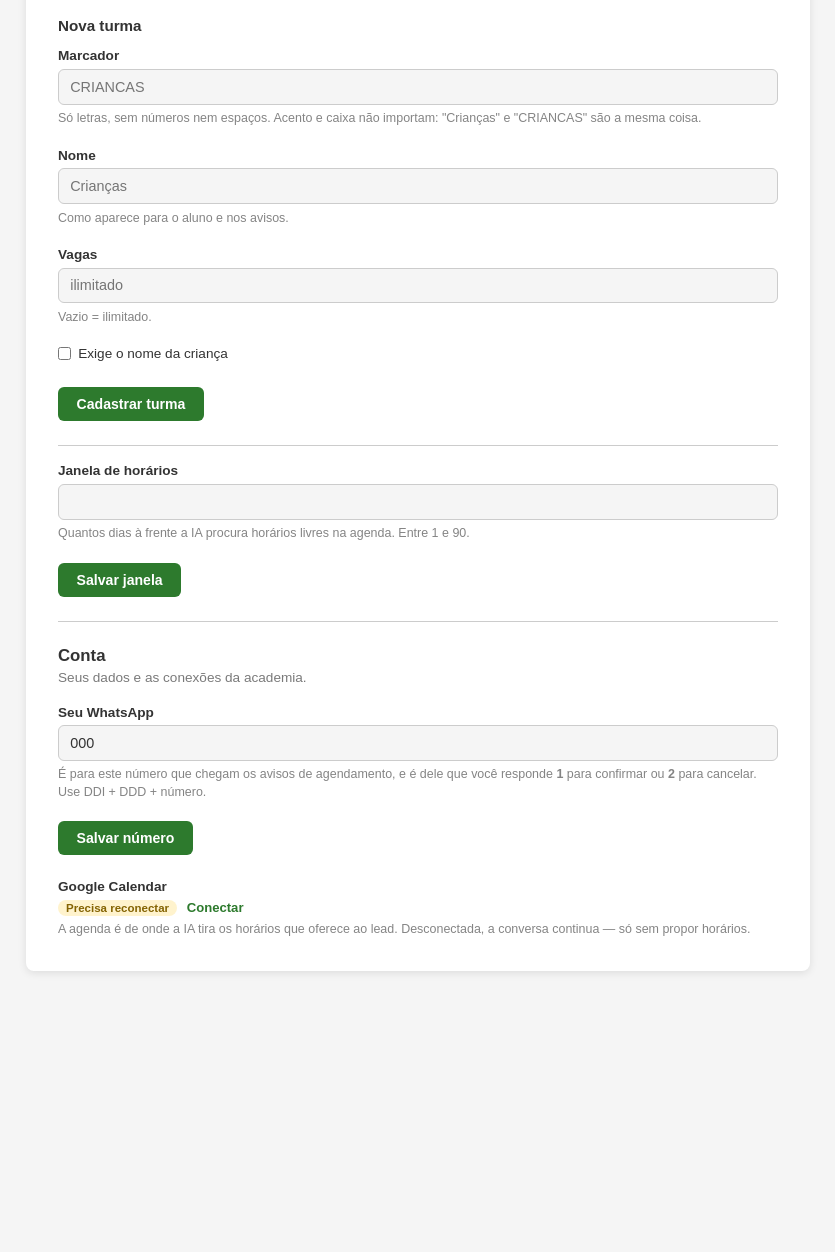
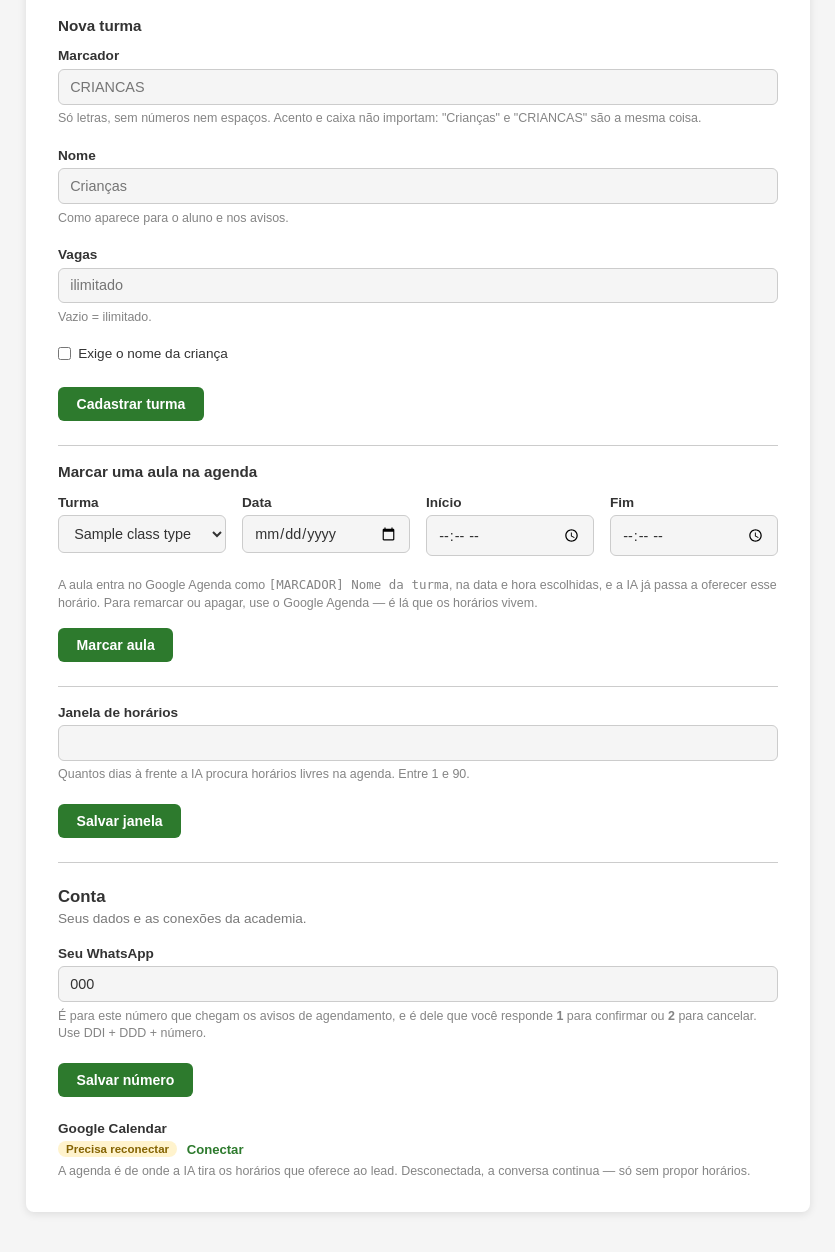
Before and after one commit to xiadito/AtendenteIA, a Flask app: page /dashboard/settings in a window 1280 px wide. Shown: the part 1433-2685 px from the top of the page, without its empty margins (222-1057 px from the left). Before the commit the page ends 2406 px from the top, so only its background shows below. Run offline with Flask 3, Linux system fonts and the light colour scheme; the visitor is signed in with stand-in values (Sample User, id 1); a database or web service that is not in the repository returns one stand-in record (values such as "Sample title"); some libraries are stand-ins or nearby versions.

Commit message:
feat(settings): let the owner mark a class on the calendar from the panel
Registering a class type answers WHAT a class is; it said nothing about
WHEN one happens, which left the owner cadastrando turmas and then
having to know, on their own, to go open Google Calendar. The form here
closes that: turma + data + início + fim, and the class is on the
agenda.

This is the only events.insert in the project and it does not weaken the
rule it appears to. It writes one event and forgets it, exactly as the
owner typing into Google Calendar does — the Calendar stays the single
source of truth for which slots exist, and nothing about the occurrence
is stored on our side, so there is no second record to drift. What
decision 7A refused is a grid: a recurring rule in Postgres that defines
availability and then has to generate and reconcile events. A one-shot
form has neither problem.

The title is built, never typed: "[MARKER] Label", both from the class
type the owner picked in a select. The marker is what _parse_class_type
reads back, so building it removes the typo that would silently drop the
event into the fallback; the label is there so the owner reading their
own calendar sees "Crianças" and not a machine key.

_parse_class_event_window() applies the São Paulo timezone explicitly —
the server runs UTC on Railway, so a naive datetime would land the class
three hours off — and refuses an end at or before the start, a window
already past, and blank fields, all before any call to Google.

```diff
--- a/src/bot/scheduling.py
+++ b/src/bot/scheduling.py
@@ -30,6 +30,12 @@ _TITLE_MARKER_PATTERN = re.compile(r"^\s*\[\s*([a-zA-ZÀ-ÿ]+)\s*\]")
 # duplicating the header, since capacity > 1 means more than one lead can
 # book the same slot over time.
 BOOKING_SECTION_MARKER = "--- Reservas Corujai ---"
+
+# Written into the description of an event created from the settings screen, so
+# the owner scrolling their calendar knows where it came from. It sits ABOVE the
+# booking section marker that _patch_event_with_booking() appends later, and is
+# never parsed — the class type always comes from the title.
+CREATED_FROM_PANEL_NOTE = "Aula criada pelo painel Corujai."
 
 _WEEKDAY_NAMES_PT = [
     "segunda-feira", "terça-feira", "quarta-feira", "quinta-feira",
@@ -131,6 +137,74 @@ def _get_service_or_raise() -> tuple[Any, str]:
         raise IntegrationNeedsReconnectError("Owner must reconnect Google Calendar.") from exc
 
     return service, owner["calendar_id"]
+
+
+def create_class_event(
+    marker: str,
+    start: datetime,
+    end: datetime,
+    tenant_id: str = DEFAULT_TENANT_ID,
+) -> dict:
+    """Create one class occurrence on the owner's Calendar.
+
+    THIS IS THE ONLY events.insert IN THE PROJECT, and it does not weaken the
+    rule it appears to. Google Calendar stays the single source of truth for
+    which slots exist and when: this writes the event and then forgets it, the
+    same way the owner typing into Google Calendar does. Nothing is stored on
+    our side, so there is no second record of availability to drift. What was
+    refused (Module S2, decision 7A) is a *grid* — a recurring rule in Postgres
+    that defines availability and has to generate and reconcile events.
+
+    The title is BUILT, never typed: "[MARKER] Label", both taken from the
+    tenant's registered class type. The marker is what _parse_class_type() reads
+    the event back with — building it removes the whole class of typos that
+    would otherwise silently drop an event into the fallback — and the label is
+    there so the owner reading their own Google Calendar sees a class name
+    ("Crianças"), not just a machine key.
+
+    Args:
+        marker (str): Canonical marker of a class type registered for the
+            tenant. Validated here against class_types, not trusted.
+        start (datetime): Timezone-aware start of the class.
+        end (datetime): Timezone-aware end of the class.
+        tenant_id (str): Tenant whose class types and calendar apply.
+
+    Returns:
+        dict: {"status": "created", "event_id": str, "summary": str,
+        "label": str} on success; {"status": "unknown_class_type"} if the marker
+        is not one of the tenant's; {"status": "integration_not_connected"} or
+        {"status": "needs_reconnect"} if the calendar is unusable.
+    """
+    tenant_types: dict[str, Any] = class_types.load_class_types(tenant_id)
+    if marker not in tenant_types["capacities"]:
+        logger.warning("Refused to create an event for unknown class type '%s'.", marker)
+        return {"status": "unknown_class_type"}
+
+    try:
+        service, calendar_id = _get_service_or_raise()
+    except IntegrationNotConnectedError:
+        return {"status": "integration_not_connected"}
+    except IntegrationNeedsReconnectError:
+        return {"status": "needs_reconnect"}
+
+    summary = f"[{marker}] {tenant_types['labels'][marker]}"
+    event = service.events().insert(
+        calendarId=calendar_id,
+        body={
+            "summary": summary,
+            "description": CREATED_FROM_PANEL_NOTE,
+            "start": {"dateTime": start.isoformat(), "timeZone": str(TIMEZONE)},
+            "end": {"dateTime": end.isoformat(), "timeZone": str(TIMEZONE)},
+        },
+    ).execute()
+
+    logger.info("Class event %s created for tenant %s (%s).", event["id"], tenant_id, summary)
+    return {
+        "status": "created",
+        "event_id": event["id"],
+        "summary": summary,
+        "label": _format_slot_label(start, marker, tenant_types["labels"]),
+    }
 
 
 def get_available_slots(
--- a/src/static/css/settings.css
+++ b/src/static/css/settings.css
@@ -96,7 +96,8 @@ h1 {
 }
 
 .field input,
-.field textarea {
+.field textarea,
+.field select {
     font-family: inherit;
     font-size: 0.9rem;
     color: var(--text);
@@ -114,7 +115,8 @@ h1 {
 }
 
 .field input:focus,
-.field textarea:focus {
+.field textarea:focus,
+.field select:focus {
     outline: none;
     border-color: var(--brand);
 }
@@ -276,15 +278,31 @@ h1 {
 .btn-danger:hover    { border-color: #c0392b; color: #c0392b; }
 
 .class-type-new,
+.class-event-form,
 .scheduling-form {
     border-top: 1px solid var(--input-border);
     padding-top: 1.1rem;
 }
 
-.class-type-new h3 {
+.class-type-new h3,
+.class-event-form h3 {
     margin: 0 0 0.9rem;
     font-size: 0.95rem;
     font-weight: 600;
+}
+
+/* Turma, data, início e fim numa linha só quando cabe. Os campos de hora são
+   estreitos, então o minmax menor que o das turmas é proposital. */
+.class-event-fields {
+    display: grid;
+    grid-template-columns: repeat(auto-fit, minmax(140px, 1fr));
+    gap: 0 1rem;
+    align-items: start;
+}
+
+.class-event-form .field-hint {
+    display: block;
+    margin: 0 0 1rem;
 }
 
 .empty-note {
--- a/src/templates/settings.html
+++ b/src/templates/settings.html
@@ -205,6 +205,61 @@
                 <button type="submit" class="btn-save">Cadastrar turma</button>
             </form>
 
+            {#
+              Criar a aula na agenda sem sair do painel. NÃO é uma grade: grava
+              um evento no Google Calendar e esquece, igualzinho ao dono digitar
+              no Google Agenda. A agenda segue sendo a fonte de verdade dos
+              horários — não guardamos nada disto do nosso lado.
+
+              A turma vem de uma lista, não de um campo de texto: o título do
+              evento é montado pelo código com o marcador certo, então não há
+              como digitar errado e a aula cair na turma padrão sem ninguém ver.
+            #}
+            <form method="POST" action="{{ url_for('dashboard.settings_create_class_event') }}"
+                  class="class-event-form">
+                <h3>Marcar uma aula na agenda</h3>
+
+                {% if class_types %}
+                    <div class="class-event-fields">
+                        <div class="field">
+                            <label for="event_marker">Turma</label>
+                            <select id="event_marker" name="marker" required>
+                                {% for class_type in class_types %}
+                                    <option value="{{ class_type.marker }}">{{ class_type.label }}</option>
+                                {% endfor %}
+                            </select>
+                        </div>
+
+                        <div class="field">
+                            <label for="event_date">Data</label>
+                            <input type="date" id="event_date" name="date" required>
+                        </div>
+
+                        <div class="field">
+                            <label for="event_start">Início</label>
+                            <input type="time" id="event_start" name="start_time" required>
+                        </div>
+
+                        <div class="field">
+                            <label for="event_end">Fim</label>
+                            <input type="time" id="event_end" name="end_time" required>
+                        </div>
+                    </div>
+
+                    <span class="field-hint">
+                        A aula entra no Google Agenda como <code>[MARCADOR] Nome da turma</code>,
+                        na data e hora escolhidas, e a IA já passa a oferecer esse horário.
+                        Para remarcar ou apagar, use o Google Agenda — é lá que os horários vivem.
+                    </span>
+
+                    <button type="submit" class="btn-save">Marcar aula</button>
+                {% else %}
+                    <p class="empty-note">
+                        Cadastre uma turma acima antes de marcar uma aula.
+                    </p>
+                {% endif %}
+            </form>
+
             <form method="POST" action="{{ url_for('dashboard.settings_save_scheduling') }}"
                   class="scheduling-form">
                 <div class="field">
--- a/src/webhook/routes.py
+++ b/src/webhook/routes.py
@@ -3,6 +3,7 @@ from functools import wraps
 from config import Config
 import logging
 import threading
+from datetime import date, datetime, time
 from whatsapp.whatsapp_service import send_message
 from bot.handlers import handle_text_message
 import bot.ai_configs as ai_configs
@@ -11,6 +12,7 @@ import bot.class_types as class_types
 import bot.confirmations as confirmations
 import bot.messages as messages
 import bot.owner_notifications as owner_notifications
+import bot.scheduling as scheduling
 import bot.session as session_store
 import integrations.store as store
 
@@ -837,6 +839,101 @@ def settings_delete_class_type(marker: str):
     return render_template("settings.html", **_settings_context(notice)), 200
 
 
+@dashboard_bp.route("/settings/class-events", methods=["POST"])
+@_require_auth
+def settings_create_class_event():
+    """Cria uma aula na agenda a partir de turma + data + horário.
+
+    O dono escolhe a turma numa lista, não digita o marcador: o título do evento
+    é montado pelo código como "[MARCADOR] Aula Experimental". É o que garante
+    que a IA leia o evento de volta como a turma certa — um marcador digitado à
+    mão com erro cairia na turma padrão em silêncio.
+
+    A agenda continua sendo a fonte de verdade dos horários: isto grava o evento
+    lá e não guarda nada do nosso lado. Não é uma grade (decisão 7A) — é o mesmo
+    que o dono digitar no Google Agenda, só que sem sair do painel.
+    """
+    marker: str | None = class_types.normalize_marker(request.form.get("marker", ""))
+    if marker is None:
+        return _settings_error("Escolha a turma da aula.")
+
+    start, end, error = _parse_class_event_window(
+        request.form.get("date", ""),
+        request.form.get("start_time", ""),
+        request.form.get("end_time", ""),
+    )
+    if error is not None:
+        return _settings_error(error)
+
+    result: dict = scheduling.create_class_event(marker, start, end)
+
+    if result["status"] == "unknown_class_type":
+        return _settings_error(f"A turma [{marker}] não está cadastrada.")
+
+    if result["status"] == "integration_not_connected":
+        return _settings_error(
+            "O Google Agenda não está conectado, então não dá para criar a aula. "
+            "Conecte em Configurações → Conta."
+        )
+
+    if result["status"] == "needs_reconnect":
+        return _settings_error(
+            "O Google Agenda precisa ser reconectado antes de criar aulas. "
+            "Reconecte em Configurações → Conta."
+        )
+
+    notice: dict = {
+        "kind": "success",
+        "text": f"Aula criada na agenda: {result['label']}. A IA já pode oferecer esse horário.",
+    }
+    return render_template("settings.html", **_settings_context(notice)), 200
+
+
+def _parse_class_event_window(
+    raw_date: str, raw_start: str, raw_end: str,
+) -> tuple[datetime | None, datetime | None, str | None]:
+    """Valida data + horário de uma aula e devolve o intervalo com fuso.
+
+    Os campos vêm de `<input type="date">` e `<input type="time">`, que o
+    navegador já entrega em ISO — mas o navegador não é a validação: um POST
+    direto manda o que quiser, e a data vira uma chamada à API do Google.
+
+    O fuso é aplicado aqui (America/Sao_Paulo), nunca deixado ingênuo: o
+    servidor roda em UTC no Railway, então um datetime sem fuso viraria uma aula
+    três horas fora do lugar.
+
+    Args:
+        raw_date (str): "2026-08-09".
+        raw_start (str): "18:00".
+        raw_end (str): "19:00".
+
+    Returns:
+        tuple[datetime | None, datetime | None, str | None]: (início, fim, erro).
+        O erro, quando existe, já está em português e pronto para a tela.
+    """
+    try:
+        day: date = date.fromisoformat(raw_date.strip())
+    except ValueError:
+        return None, None, "Informe a data da aula."
+
+    try:
+        start_time: time = time.fromisoformat(raw_start.strip())
+        end_time: time = time.fromisoformat(raw_end.strip())
+    except ValueError:
+        return None, None, "Informe o horário de início e de fim da aula."
+
+    start: datetime = datetime.combine(day, start_time, tzinfo=scheduling.TIMEZONE)
+    end: datetime = datetime.combine(day, end_time, tzinfo=scheduling.TIMEZONE)
+
+    if end <= start:
+        return None, None, "O horário de fim precisa ser depois do de início."
+
+    if start <= datetime.now(scheduling.TIMEZONE):
+        return None, None, "Essa data e hora já passaram. Escolha um horário futuro."
+
+    return start, end, None
+
+
 @dashboard_bp.route("/settings/scheduling", methods=["POST"])
 @_require_auth
 def settings_save_scheduling():
```
Also changed, not shown: CLAUDE.md (+31 -1 lines), src/tests/test_class_types/CLASS_TYPES_TESTING.md (+33 -2 lines), src/tests/test_class_types/test_class_types_suite.py (+104 -4 lines).
